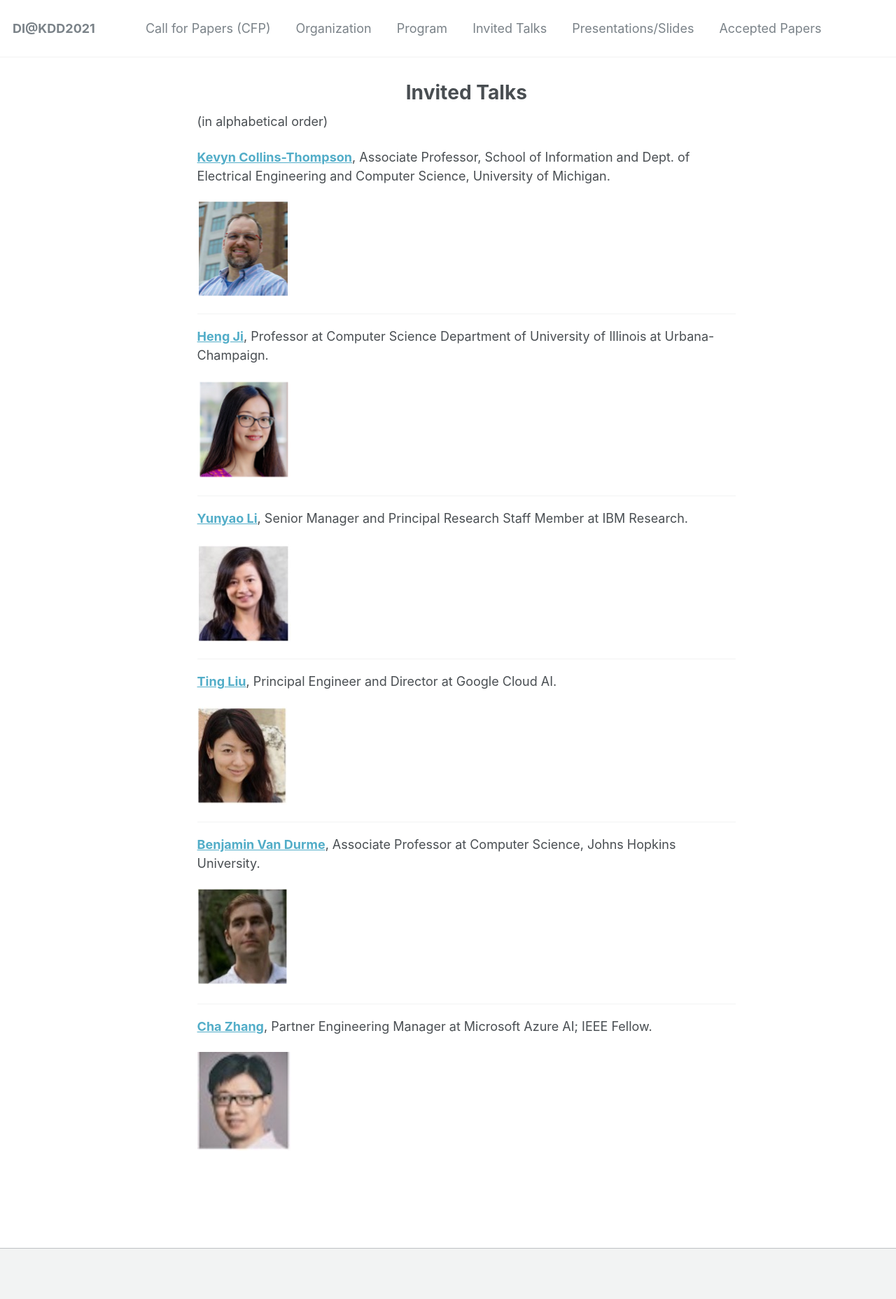
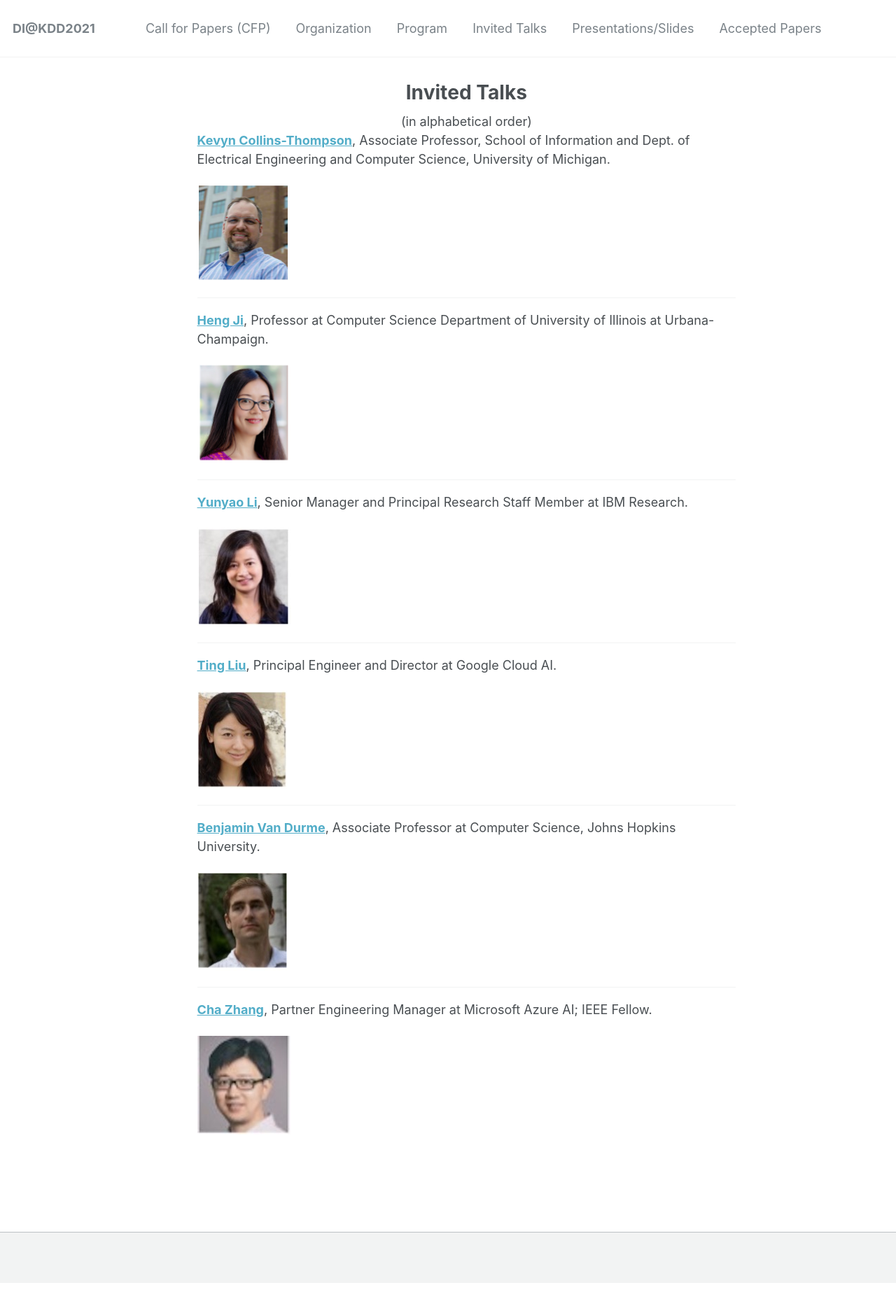
Before and after one commit to document-intelligence/DI-2022, a Jekyll site: the page built from _pages/talks.md, in a window 1280 px wide. Shown: the whole page at 70% size. Built offline with Jekyll 4.4.1, drawn with Linux system fonts in a browser that asks for light colours; after the commit the page ends 1833 px from its top, so only the background shows below that.

```diff
--- a/_pages/talks.md
+++ b/_pages/talks.md
@@ -5,7 +5,7 @@ sitemap: false
 permalink: /talks/
 ---
 
-(in alphabetical order)
+<center>(in alphabetical order)</center>
 
 **[Kevyn Collins-Thompson](http://www-personal.umich.edu/~kevynct/)**, Associate Professor, School of Information and Dept. of Electrical Engineering and Computer Science, University of Michigan.
 
```
